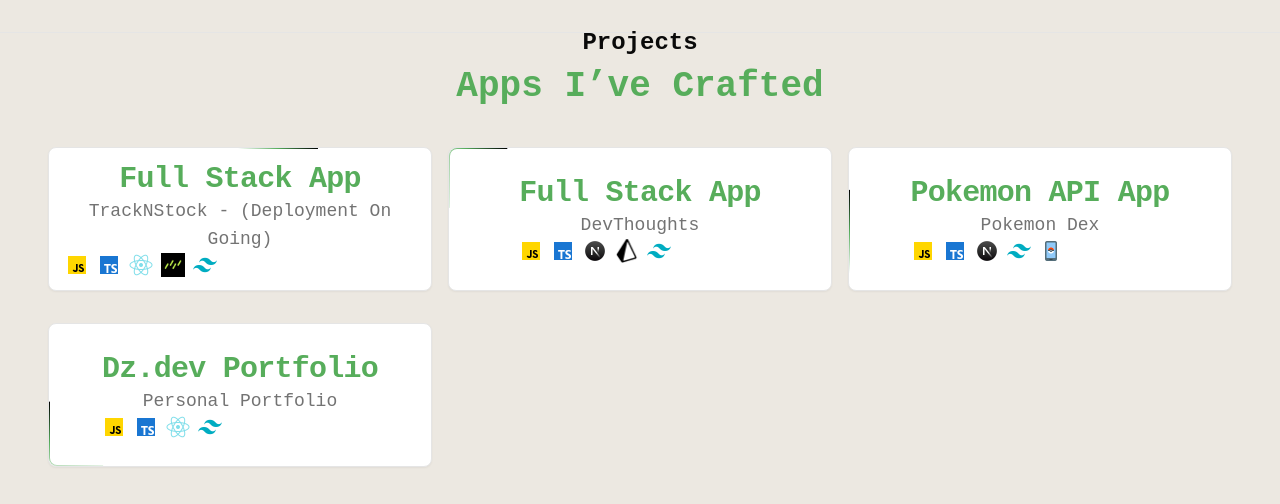
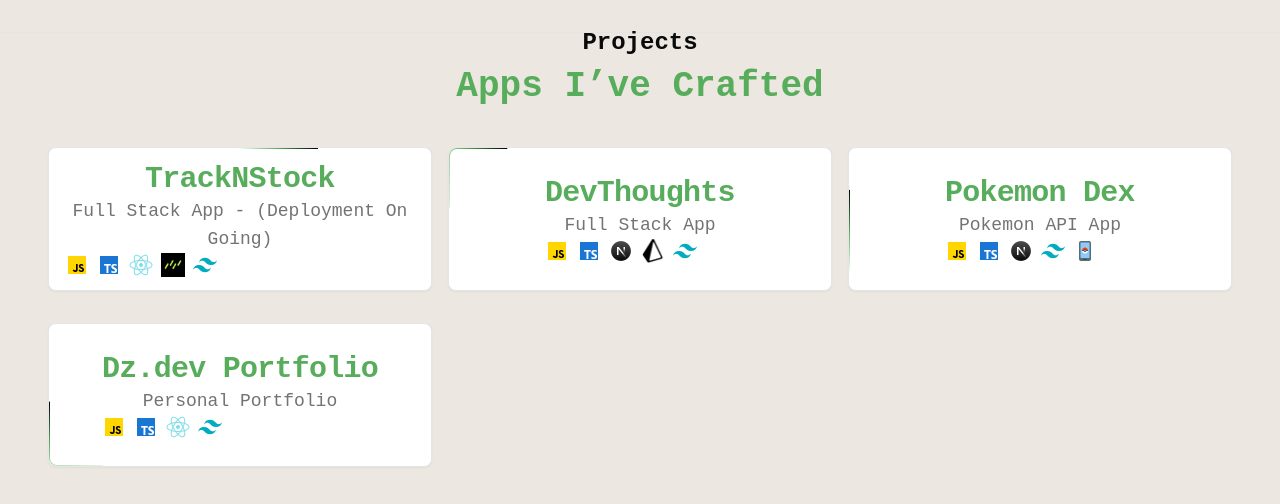
Before and after one commit to Dz-devz/personal-portfolio, a React (Vite) app: page /projects in a window 1280 px wide. Shown: the top 504 px of the page. Built offline with nearby package versions, Linux system fonts and the light colour scheme; a web font is replaced by a local one.

Commit message:
chor: change desc to title title to desc in projects

```diff
--- a/src/routes/projects.tsx
+++ b/src/routes/projects.tsx
@@ -23,8 +23,8 @@ import { createFileRoute, Link } from "@tanstack/react-router";
 const thumbnails = [
   {
     id: 1,
-    title: "Full Stack App",
-    desc: "TrackNStock - (Deployment On Going)",
+    title: "TrackNStock ",
+    desc: "Full Stack App - (Deployment On Going)",
     thumbnail: "",
     link: "",
     tools: {
@@ -37,8 +37,8 @@ const thumbnails = [
   },
   {
     id: 2,
-    title: "Full Stack App",
-    desc: "DevThoughts",
+    title: "DevThoughts",
+    desc: "Full Stack App",
     thumbnail: blogthumbnail,
     link: "https://devthoughtsnote.vercel.app/",
     tools: {
@@ -51,8 +51,8 @@ const thumbnails = [
   },
   {
     id: 3,
-    title: "Pokemon API App",
-    desc: "Pokemon Dex",
+    title: "Pokemon Dex",
+    desc: "Pokemon API App",
     thumbnail: pokemonthumbnail,
     link: "https://nostalgic-pokedex.vercel.app/",
     tools: {
```
